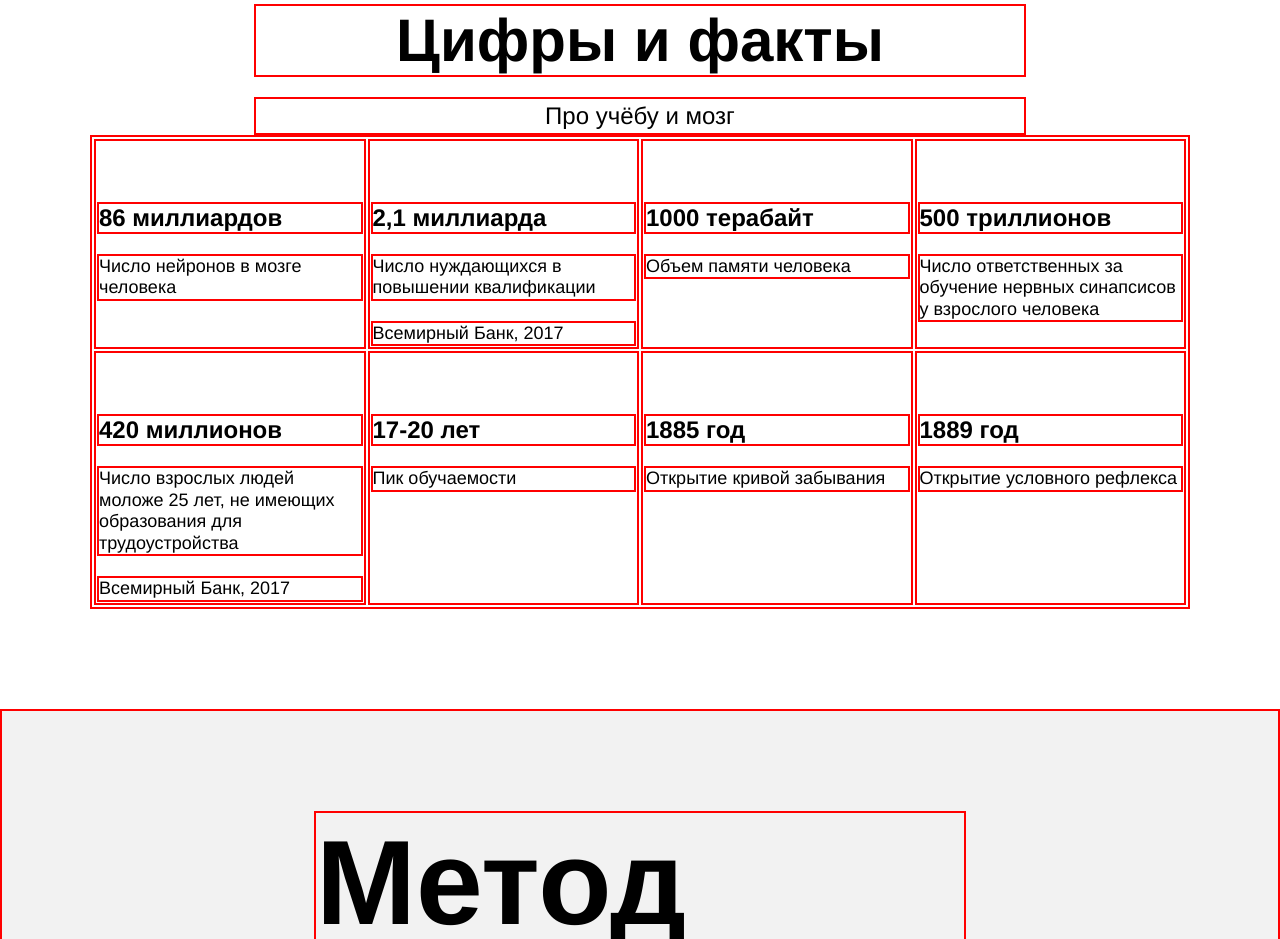
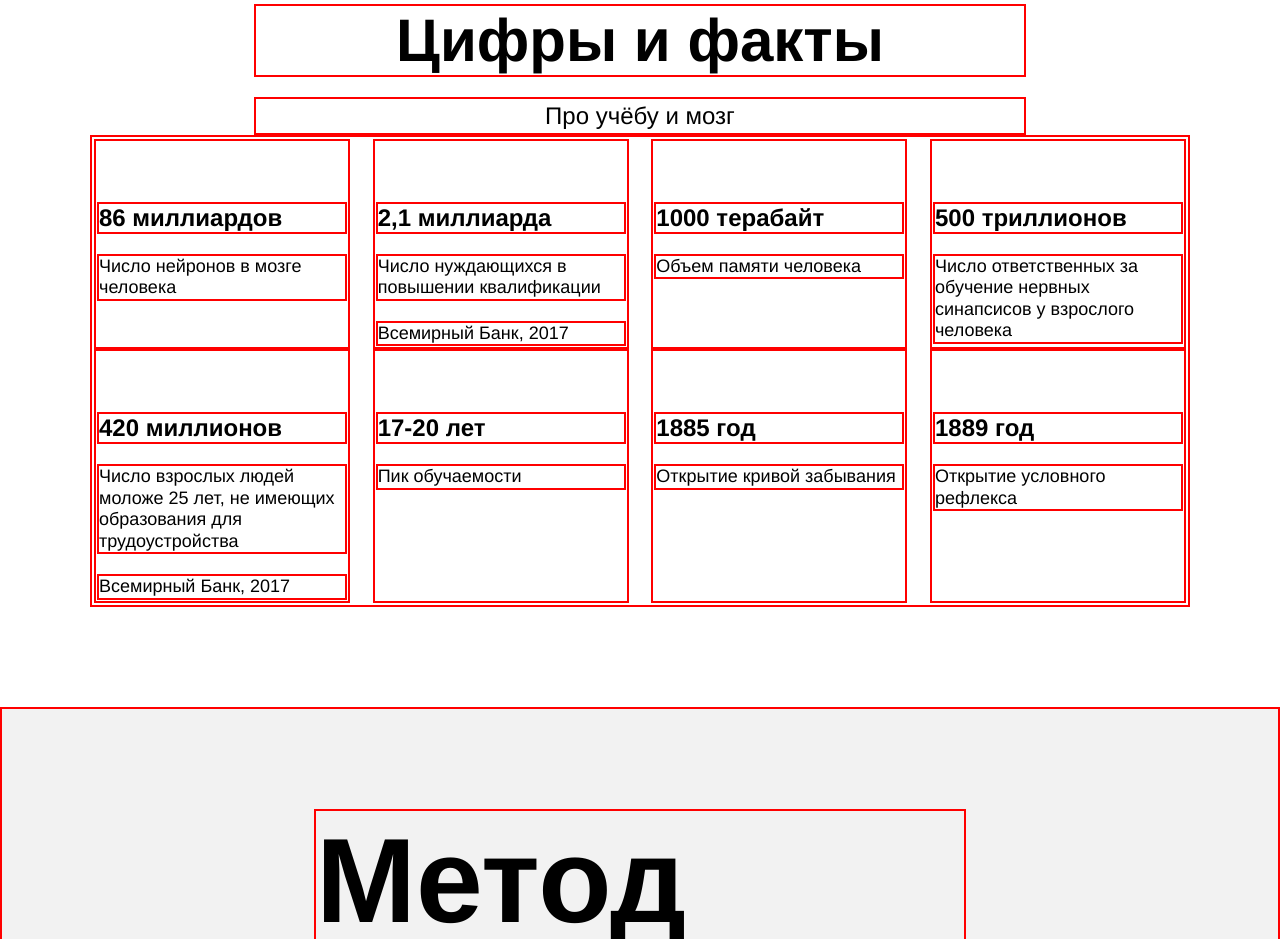
Before and after one commit to cosmopolityan/how-to-learn, a plain HTML site: page index.html in a window 1280 px wide. Shown: the part 1500-2439 px from the top of the page. Drawn offline with Linux system fonts and the light colour scheme.

Commit message:
Я сделал между ячейками в таблице space-between, но какой ценой... (Пришлось переназначить свойство display для всех тегов <tr>, очевидно, это ужасное решение)

```diff
--- a/styles/style.css
+++ b/styles/style.css
@@ -163,10 +163,15 @@ color: #000000; черный (текст)
   margin: 0  auto 100px;
 }
 
-.table-row {
-  display: flex;
+tr {
+  display: flex; /* Переназначаю свойства для всего тега <tr>, т.к. браузер не реагирует на заданные классу table-row свойсnва и отображает по умолчанию (display: table-row)*/
   justify-content: space-between;
 }
+
+/* .table-row {
+  display: inline;
+  justify-content: space-between;
+} */
 
 .table_cell {
   border: 2px solid red;
```
